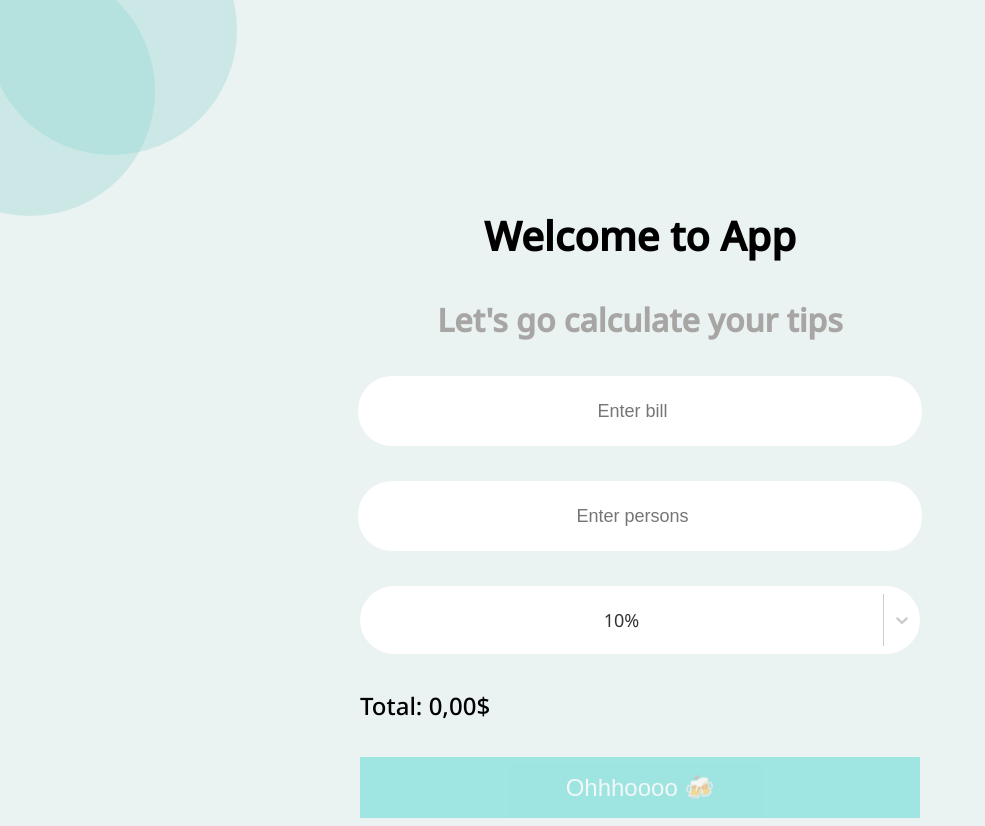
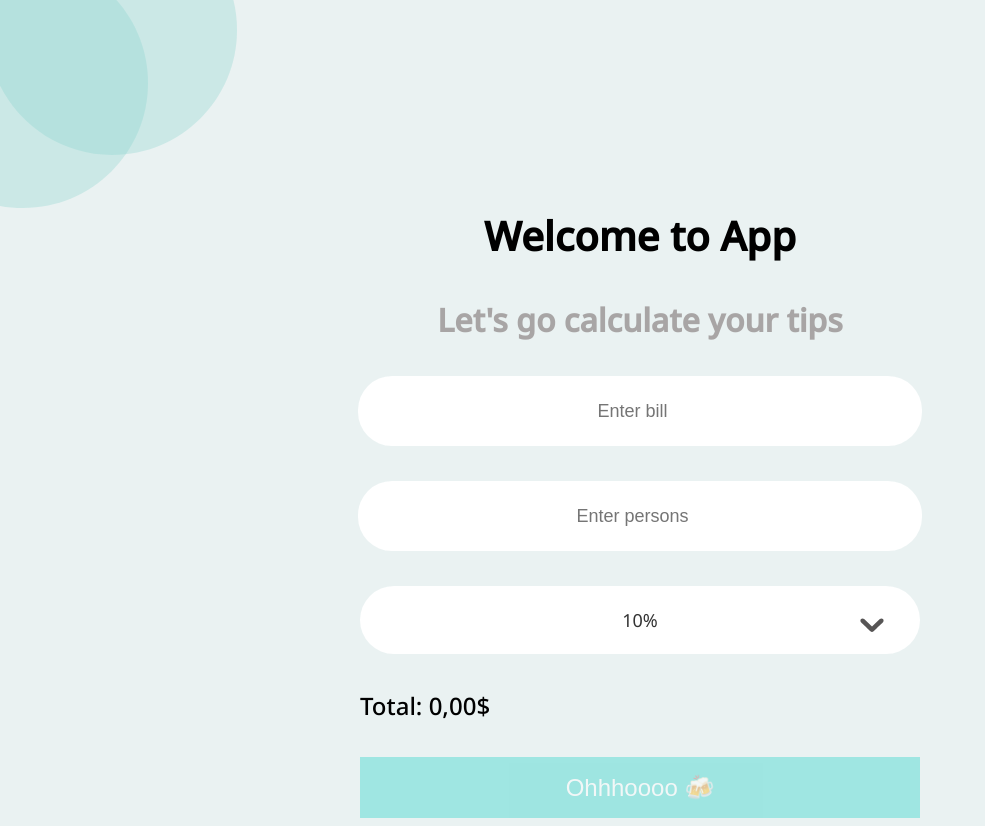
Before and after one commit to VitalkaMihal/react-tips-calculator, a React (Create React App) app: page / in a window 1280 px wide. Shown: the whole page, without its empty margins (0-985 px from the left). Built offline with nearby package versions, Linux system fonts and the light colour scheme.

Commit message:
[project-3] fixed styles

```diff
--- a/src/UI/GlobalStyles.ts
+++ b/src/UI/GlobalStyles.ts
@@ -1,10 +1,9 @@
 import { createGlobalStyle } from "styled-components";
 import circle from "../assets/Ellipse.svg";
-import circleTransform from '../assets/EllipseTransform.svg';
 
 export const GlobalStyles = createGlobalStyle`
     body {
-    background-image: url(${circle}), url(${circleTransform});
+    background-image: url(${circle});
     background-repeat: no-repeat;
     background-color: #EAF2F2;
     font-family: 'Noto Sans', sans-serif;
--- a/src/components/CustomSelect/CustomSelect.tsx
+++ b/src/components/CustomSelect/CustomSelect.tsx
@@ -1,12 +1,11 @@
 import React from 'react';
 import Select from 'react-select';
+import { selectStyle } from './styles';
+import { EventProp } from '../Form/Form';
 
-interface EventProp {
-  value: string;
-  label: string;
-}
 interface CustomSelectProps {
   handleTipsSelect: (event: any) => void;
+  $value: string;
 }
 
 const options = [
@@ -15,25 +14,13 @@ const options = [
   { value: '1.2', label: '20%' }
 ]
 
-export const CustomSelect = ({ handleTipsSelect }: CustomSelectProps) => {
-  console.log(typeof handleTipsSelect)
+export const CustomSelect = ({ handleTipsSelect, $value }: CustomSelectProps) => {
   return (
     <Select
       options={options}
       defaultValue={options[0]}
       onChange={handleTipsSelect}
-      styles={{
-        control: (baseStyles) => ({
-          ...baseStyles,
-          width: '560px',
-          height: '68px',
-          textAlign: 'center',
-          border: 'none',
-          borderRadius: '34px',
-          fontSize: '18px',
-          '@media (max-width: 768px)': { width: '330px' },
-        }),
-      }}
+      styles={selectStyle}
     />
   )
 }
--- /dev/null
+++ b/src/components/CustomSelect/styles.ts
@@ -0,0 +1,32 @@
+import { StylesConfig } from "react-select";
+
+interface selectStyleProps {
+  [property: string]: string;
+}
+
+export const selectStyle: StylesConfig<selectStyleProps> = {
+  control: (baseStyles) => ({
+    ...baseStyles,
+    height: "68px",
+    textAlign: "center",
+    border: "none",
+    borderRadius: "34px",
+    fontSize: "18px",
+  }),
+  container: (baseStyles) => ({
+    ...baseStyles,
+    width: "100%",
+  }),
+  indicatorSeparator: () => ({}),
+  dropdownIndicator: (baseStyles) => ({
+    ...baseStyles,
+    color: "#575555",
+    transform: "scale(2)",
+  }),
+  indicatorsContainer: (baseStyles) => ({
+    ...baseStyles,
+    position: "absolute",
+    right: "30px",
+    top: "20px",
+  }),
+}
--- a/src/components/Form/Form.tsx
+++ b/src/components/Form/Form.tsx
@@ -4,7 +4,7 @@ import { Input } from "../Input/Input";
 import { CustomSelect } from "../CustomSelect/CustomSelect";
 import { Button } from "../Button/Button";
 
-interface EventProp {
+export interface EventProp {
   value: string;
   label: string;
 }
@@ -39,7 +39,7 @@ export const Form = () => {
       <Subtitle>Let's go calculate your tips</Subtitle>
       <Input $placeholder="Enter bill" $value={bill} callbackInput={handleBillInput} />
       <Input $placeholder="Enter persons" $value={persons} callbackInput={handlePersonInput} />
-      <CustomSelect handleTipsSelect={handleTipsSelect} />
+      <CustomSelect handleTipsSelect={handleTipsSelect} $value={tips} />
       <Total>Total: {total}$</Total>
       <Button onClick={handleTotal} enabled={enabled} />
     </StyledForm>
```
Also changed, not shown: src/assets/Ellipse.svg.
